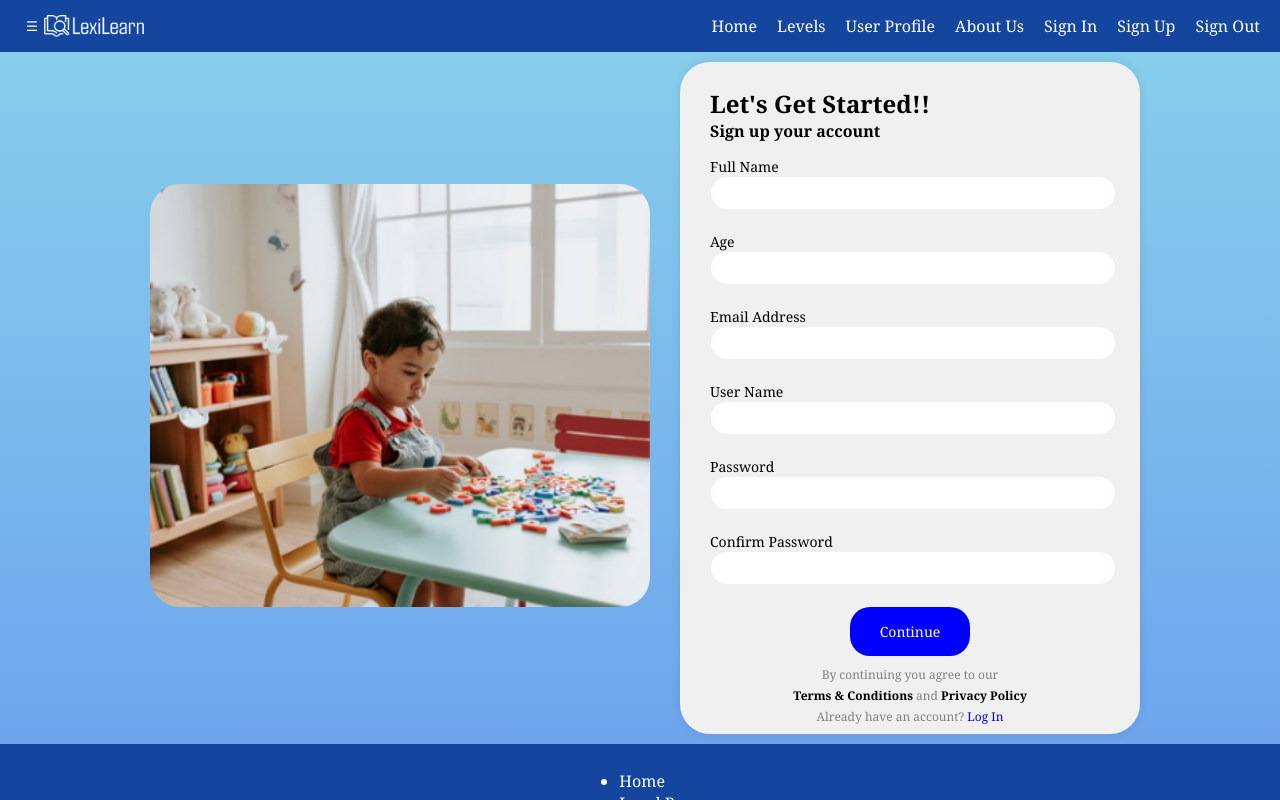
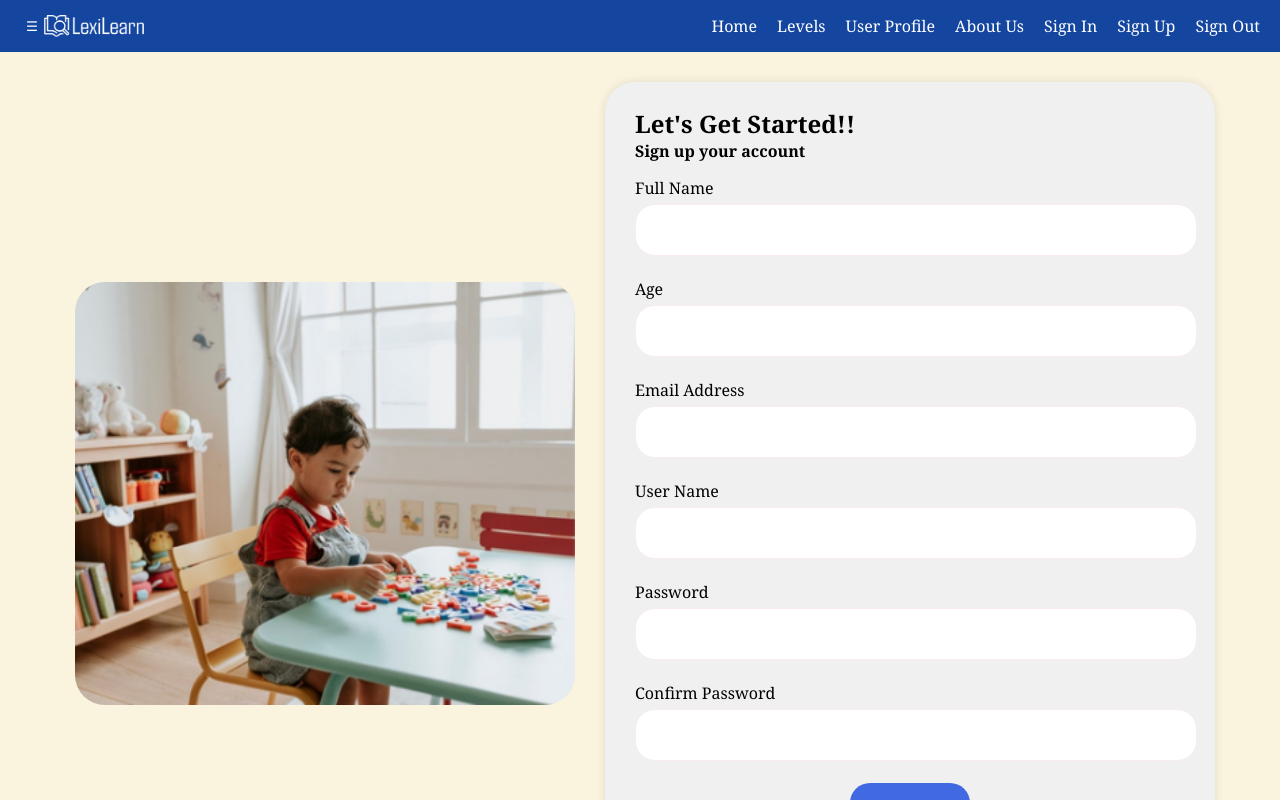
Before and after one commit to Raabi-ya/LexiLearn, a React (Create React App) app in the folder lexilearn/: page /Signup in a window 1280 px wide. Shown: the top 800 px of the page. Built offline with nearby package versions, Linux system fonts and the light colour scheme.

Commit message:
Signup page CSS adjusting

```diff
--- a/lexilearn/src/selectLevelsPage.css
+++ b/lexilearn/src/selectLevelsPage.css
@@ -4,7 +4,7 @@
 }
 
 .Selected-Levels-Page-header {
-  background-color: #FAF3DD;;
+  background-color: #FAF3DD;
   min-height: 100vh;
   display: flex;
   flex-direction: column;
--- a/lexilearn/src/signup.css
+++ b/lexilearn/src/signup.css
@@ -1,17 +1,19 @@
 /* Common styles for form elements */
 .signup-form-group label {
     display: block;
+    padding-bottom: 5px;
     margin-bottom: 2 px;
-    font-size: 14px;
+    font-size: 16px;
   }
 
  .signup-form-group input {
     width: 100%;
     border: 1px solid #f7eded;
     border-radius: 20px;
-    font-size: 14px;
+    font-size: 15px;
     transition: border-color 0.3s ease;
-    height: 30px;
+    height: 40px;
+    padding: 5px;
 
 }
 
@@ -28,9 +30,10 @@
 
   /* Signup page styles */
   .signup-page {
+    padding: 20px;
     height:fit-content;
     font-family:Georgia, 'Times New Roman', Times, serif;
-    background: linear-gradient(to bottom,skyblue, cornflowerblue);
+    background-color: #FAF3DD;
   }
 
   /* Grouping the form and image together */
@@ -43,7 +46,6 @@
   /* Left section styles */
   .signup-left-section {
     padding: 20px;
-    text-align: left;
   }
 
   .signup-left-section img {
@@ -51,15 +53,6 @@
     border-radius: 30px;
     width: 500px;
     transition: transform 0.3s ease-in-out;
-  }
-
-  /* Add hover effect to the entire container */
-  .signup-container:hover .left-section img {
-    transform: scale(1.1);
-  }
-
-  .Signup-container:hover .login-form {
-    transform: scale(1.05);
   }
 
   /* Right section styles */
@@ -91,15 +84,14 @@
     padding-left: 30px;
     padding-right: 30px;
     box-shadow: 0 0 10px rgba(0, 0, 0, 0.1);
-    width:400px;
+    width:550px;
     height: fit-content;
-    transition: transform 0.3s ease-in-out;
 
   }
 
   /* Submit button styles */
   .confirm-button-group button {
-    background-color: blue;
+    background-color: royalblue;
     color: #fff;
     font-family: Georgia, 'Times New Roman', Times, serif;
     padding: 15px 30px;
@@ -111,7 +103,7 @@
 
 }
    .confirm-button-group button:hover {
-    background-color: royalblue;
+    background-color: cornflowerblue;
   }
 
   .confirm-button-group {
--- a/lexilearn/src/signup.js
+++ b/lexilearn/src/signup.js
@@ -19,6 +19,7 @@ function SignupPage() {
   };
 
   return (
+    <div>
     <div className="signup-page">
       {/* Grouping the form and image together */}
       <div className="signup-container">
@@ -122,7 +123,8 @@ function SignupPage() {
           </div>
         </div>
       </div>
-      <div><Footer /></div>
+    </div>
+    <div><Footer /></div>
     </div>
 
   );
```
